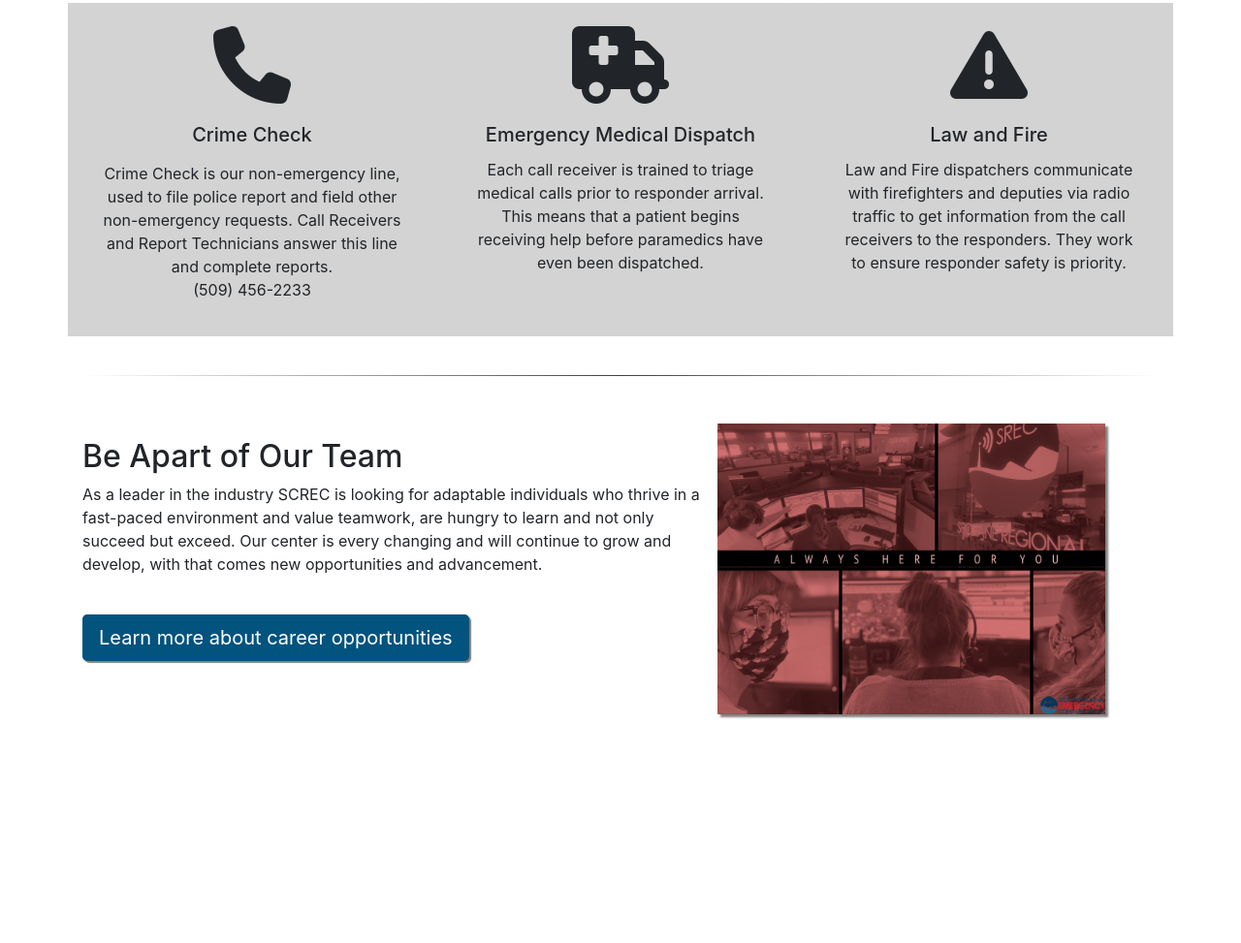
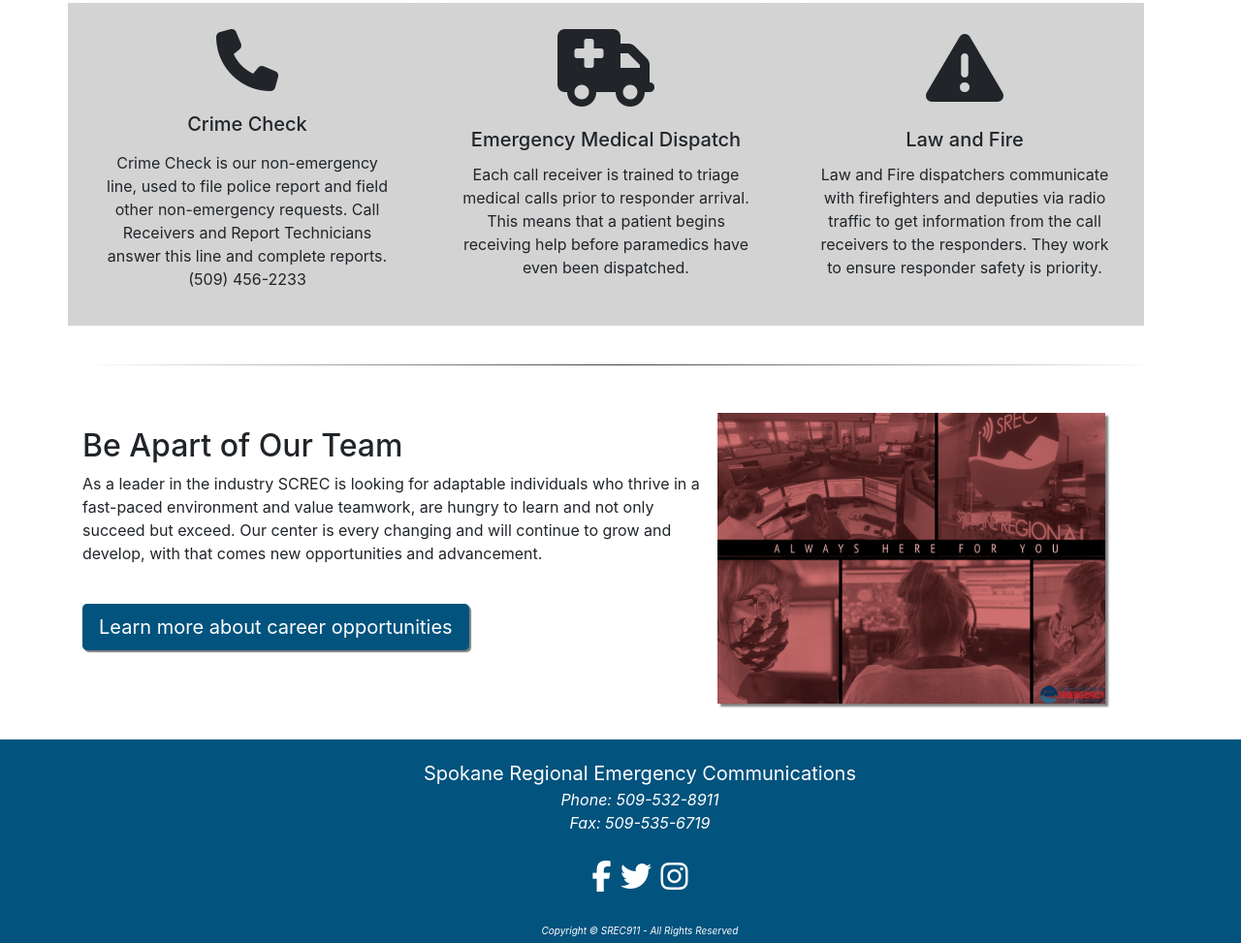
Before and after one commit to Jjjet1991/SREC-911, a plain HTML site: page index.html in a window 1280 px wide. Shown: the part 571-1544 px from the top of the page at 97% size. Before the commit the page ends 1325 px from the top, so only its background shows below. Drawn offline with nearby package versions, Linux system fonts and the light colour scheme.

Commit message:
adding footer component

```diff
--- a/css/index.css
+++ b/css/index.css
@@ -50,14 +50,31 @@ hr.style-two {
 
 }
 
-.home-link{
-    color:blue;
-}
 
 .card-deck{
     background-color: lightgray;
+    width: 100%;
 }
 
 .container {
-    width: auto;
+    width: 100%;
 }
+
+footer {
+    background-color: #02537e;
+    font-size: 16px;
+    color:white;
+    text-align: center;
+    height: 210px;
+    width:100%;
+    padding: 20px;
+    margin-top: 20px;
+}
+
+.footer-list {
+    list-style-type: none;
+    font-size: 16px;
+}
+.fa {
+    margin: 2.5px;
+}
--- a/index.html
+++ b/index.html
@@ -4,9 +4,10 @@
     <meta charset="UTF-8">
     <meta http-equiv="X-UA-Compatible" content="IE=edge">
     <meta name="viewport" content="width=device-width, initial-scale=1.0">
-    <title>Document</title>
+    <title>SREC 911</title>
     <script src="js/header.js"></script>
     <script src="js/home.body.js"></script>
+    <script src="js/footer.js"></script>
     <!--Style Links-->
     <link rel="stylesheet" href="https://stackpath.bootstrapcdn.com/bootstrap/4.3.1/css/bootstrap.min.css" integrity="sha384-ggOyR0iXCbMQv3Xipma34MD+dH/1fQ784/j6cY/iJTQUOhcWr7x9JvoRxT2MZw1T" crossorigin="anonymous">
     <link rel="stylesheet" href="css/index.css">
@@ -21,4 +22,6 @@
 
 <home-body-component></home-body-component>
 
+<footer-component></footer-component>
+
 </html>
--- /dev/null
+++ b/js/footer.js
@@ -0,0 +1,28 @@
+class Footer extends HTMLElement{
+    constructor() {
+        super();
+    }
+
+    connectedCallback() {
+        this.innerHTML=`
+<footer>
+  <div>
+    <ul class="footer-list">
+      <li style="font-size:20px;">Spokane Regional Emergency Communications</li>
+      <li><em>Phone: 509-532-8911</em></li>
+      <li><em>Fax: 509-535-6719</em></li>
+      <br>
+      <li><a href="#" class="fa fa-facebook fa-2x"></a>
+        <a href="#" class="fa fa-twitter fa-2x"></a>
+        <a href="#" class="fa fa-instagram fa-2x"></a>
+      </li>
+      <br>
+      <li><span style="font-size:10px;"><em>Copyright 	&copy; SREC911 - All Rights Reserved</em></span></li>
+    </ul>
+  </div>
+</footer>
+  `;
+  }
+}
+
+customElements.define("footer-component", Footer);
--- a/js/home.body.js
+++ b/js/home.body.js
@@ -33,7 +33,7 @@ this.innerHTML = `
     <div class="card-deck">
         <div class="card">
             <br>
-            <i class="fa fa-phone fa-5x" aria-hidden="true"></i>
+            <i class="fa fa-phone fa-4x" aria-hidden="true"></i>
           <div class="card-body">
             <h5 class="card-title">Crime Check</h5>
             <p class="card-text"><p>Crime Check is our non-emergency line, used to file police report and field other
```
